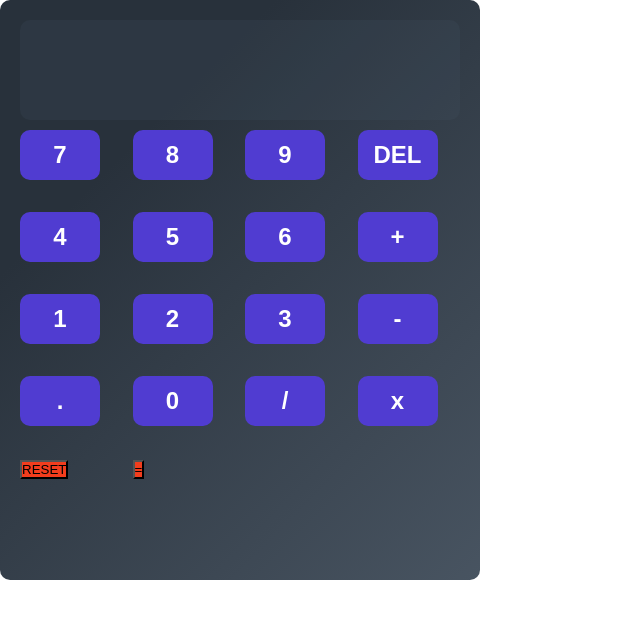
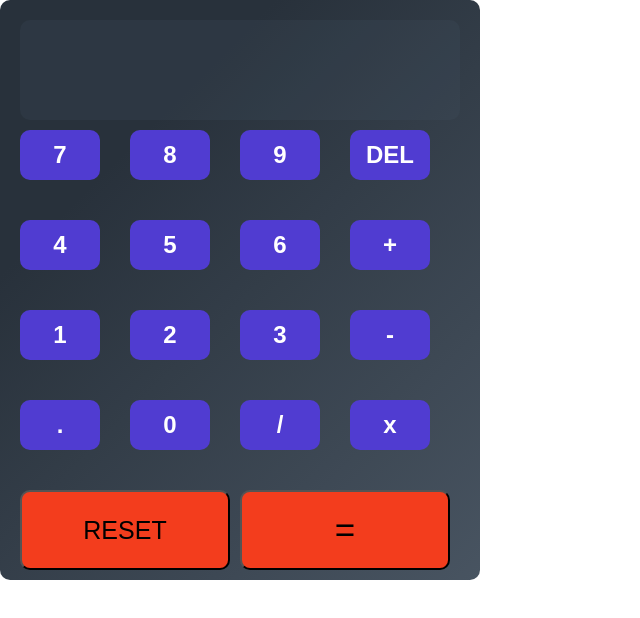
Before and after one commit to jyotirmoy-sinhababu/react-calculator, a React (Create React App) app: page / in a window 1280 px wide. Shown: the top 618 px of the page, without its empty margins (0-640 px from the left). Built offline with nearby package versions, Linux system fonts and the light colour scheme.

Commit message:
style added

```diff
--- a/src/components/btnCnt/btnStyle.css
+++ b/src/components/btnCnt/btnStyle.css
@@ -12,11 +12,17 @@
 }
 
 .equals {
-  grid-column: 1 / 3;
+  cursor: pointer;
+  grid-column: 3/5;
   background-color: rgb(243, 61, 29);
+  border-radius: 10px;
+  font-size: 35px;
 }
 
 .reset {
-  grid-column: 1 / 3;
+  cursor: pointer;
+  grid-column: 1/3;
   background-color: rgb(243, 61, 29);
+  border-radius: 10px;
+  font-size: 25px;
 }
--- a/src/components/btnWrapper/BtnWrapper.jsx
+++ b/src/components/btnWrapper/BtnWrapper.jsx
@@ -28,11 +28,7 @@ const BtnWrapper = () => {
   return (
     <div className='buttonBox'>
       {btnArr?.map((item, i) => {
-        return (
-          <div key={i}>
-            <Button item={item} />
-          </div>
-        );
+        return <Button key={i} item={item} />;
       })}
     </div>
   );
--- a/src/components/btnWrapper/btnWrapperStyle.css
+++ b/src/components/btnWrapper/btnWrapperStyle.css
@@ -1,8 +1,8 @@
 .buttonBox {
   width: 100%;
-  height: 400px;
+  height: 450px;
   display: grid;
-  grid-template-columns: repeat(4, 4fr);
-  grid-template-rows: repeat(5, 1fr);
+  grid-template-columns: 100px 100px 100px 100px;
+  grid-template-rows: 80px 80px 80px 80px 80px;
   grid-gap: 10px;
 }
```
